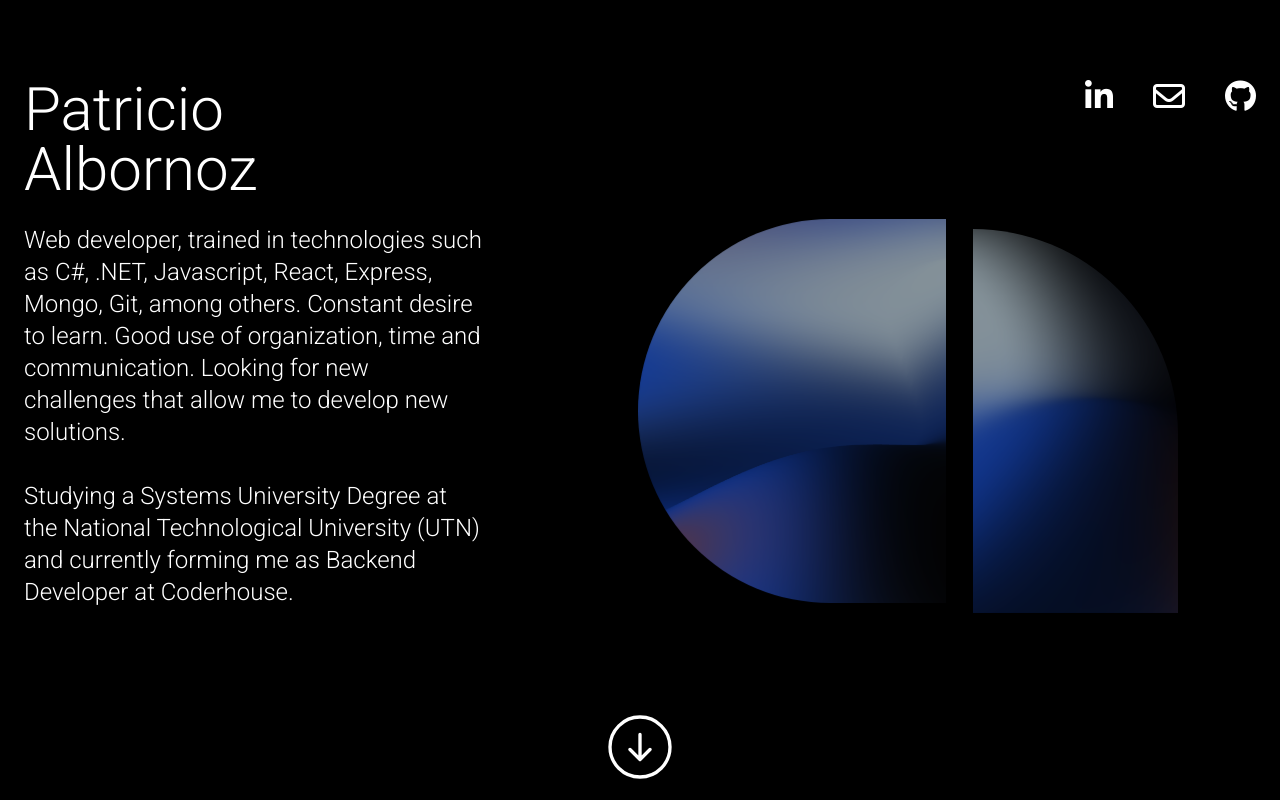
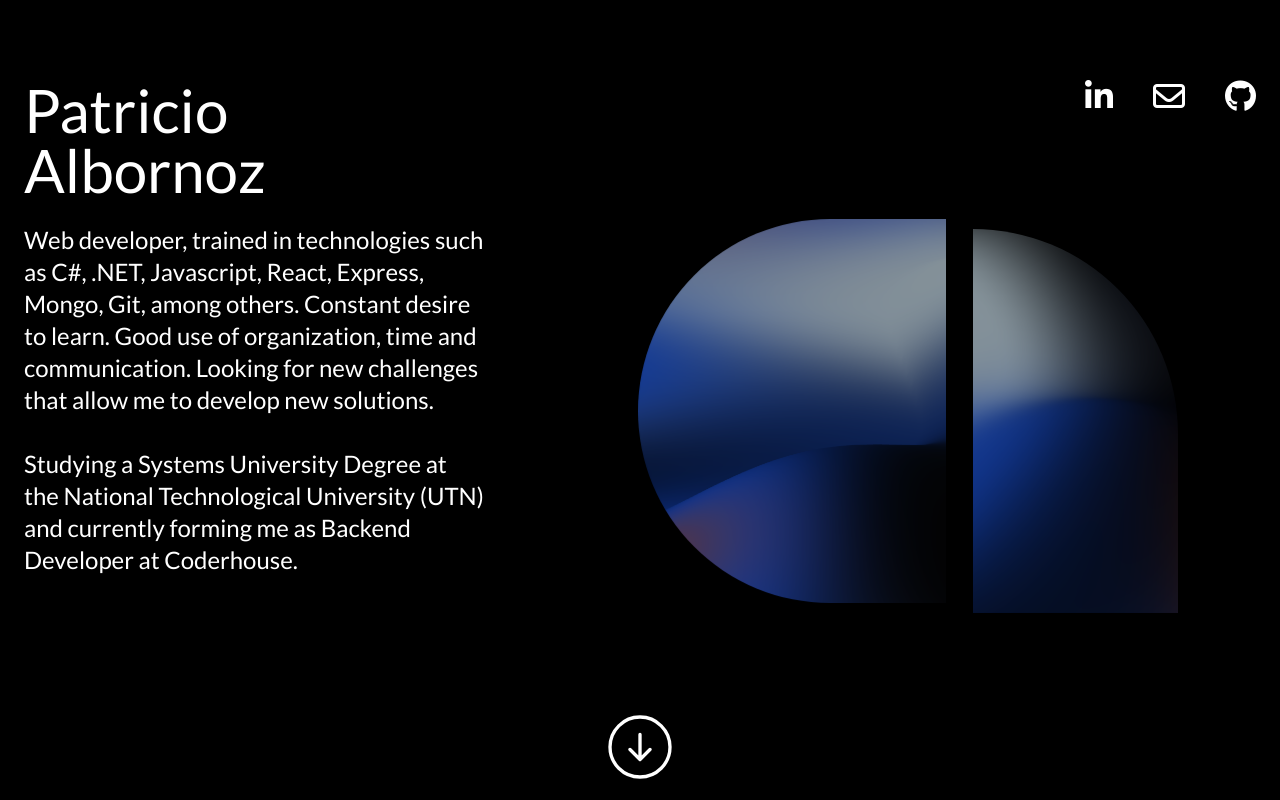
Before and after one commit to pato-1441/portfolioPatricio, a React (Vite) app: page / in a window 1280 px wide. Shown: the top 800 px of the page. Built offline with nearby package versions, Linux system fonts and the light colour scheme.

Commit message:
scrollbar hidden, font change

```diff
--- a/src/index.css
+++ b/src/index.css
@@ -1,7 +1,15 @@
+@import url("https://fonts.googleapis.com/css2?family=Lato&display=swap");
 @tailwind base;
 @tailwind components;
 @tailwind utilities;
 
-*{
-  font-family: 'Roboto', sans-serif;
+html {
+  scroll-behavior: smooth;
 }
+html ::-webkit-scrollbar {
+  display: none;
+}
+
+* {
+  font-family: "Lato", sans-serif;
+}
```
